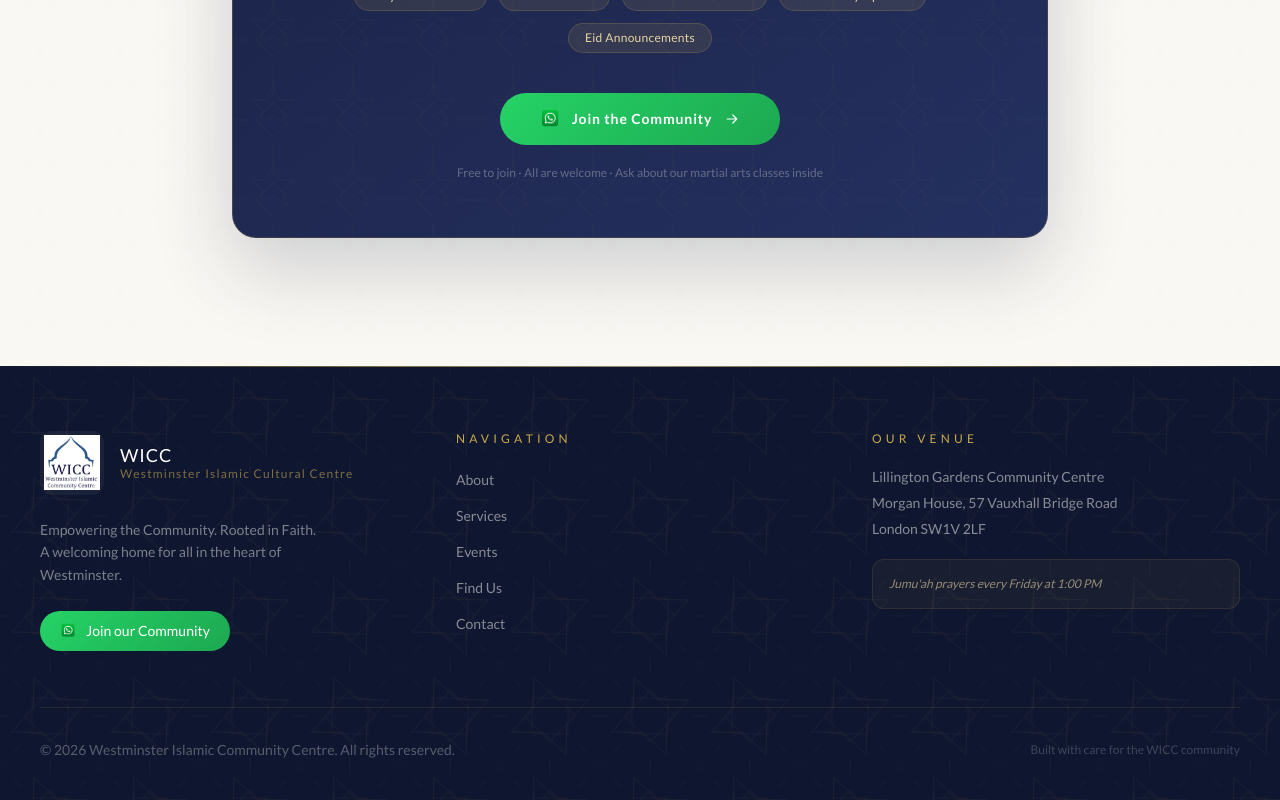
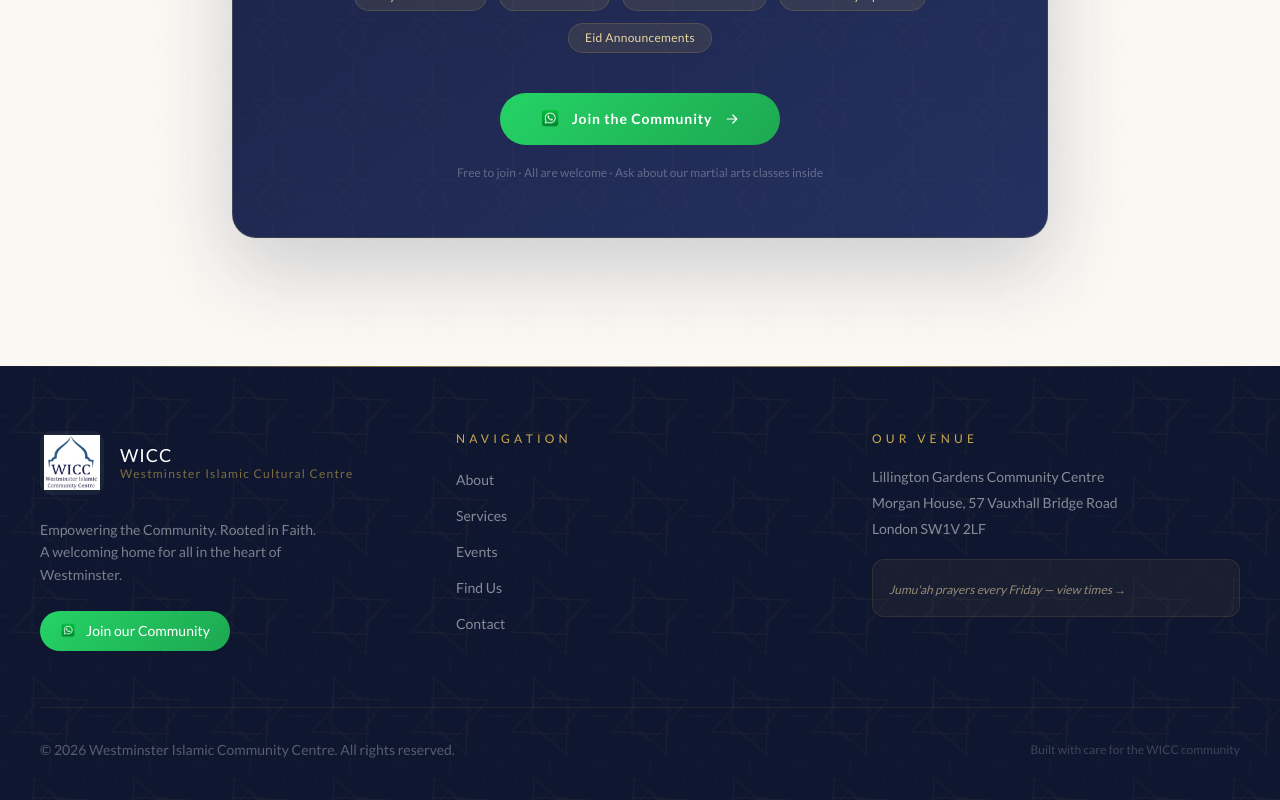
Before and after one commit to zaid5678/WICC, a Next.js app: page / in a window 1280 px wide. Shown: the part 6936-7736 px from the top of the page. Built offline with nearby package versions, Linux system fonts and the light colour scheme.

Commit message:
feat: link Jummah footer text to /jummah page

```diff
--- a/components/Footer.tsx
+++ b/components/Footer.tsx
@@ -150,12 +150,13 @@ export default function Footer() {
                 border: '1px solid rgba(201,168,76,0.12)',
               }}
             >
-              <p
-                className="text-[#e8d5a3]/60 text-xs"
+              <Link
+                href="/jummah"
+                className="text-[#e8d5a3]/60 text-xs hover:text-[#e8d5a3] transition-colors duration-200"
                 style={{ fontFamily: 'var(--font-body)', fontStyle: 'italic' }}
               >
-                Jumu&apos;ah prayers every Friday at 1:00 PM
-              </p>
+                Jumu&apos;ah prayers every Friday — view times →
+              </Link>
             </div>
           </div>
         </div>
```
